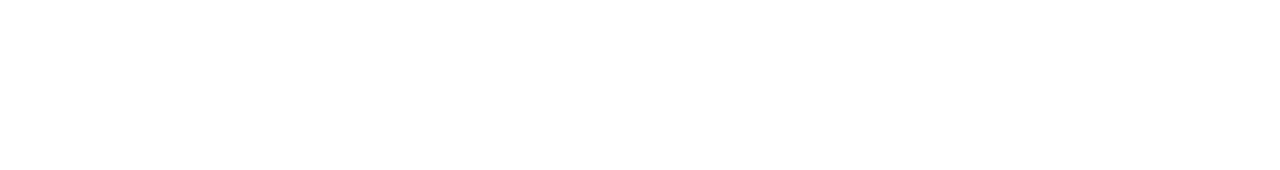
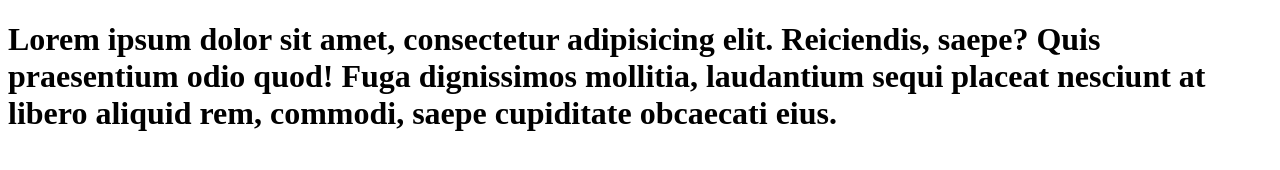
Before and after one commit to soloesunjuego700-cpu/mi-primer-repositorio, a plain HTML site: page nosotros.html in a window 1280 px wide. Drawn offline with Linux system fonts and the light colour scheme.

Commit message:
commit de los cambios al archivo

```diff
--- a/nosotros.html
+++ b/nosotros.html
@@ -1,11 +1,15 @@
 <!DOCTYPE html>
-<html lang="en">
+<html lang="es">
 <head>
     <meta charset="UTF-8">
     <meta name="viewport" content="width=device-width, initial-scale=1.0">
     <title>Document</title>
 </head>
 <body>
-
+  <h1>
+    Lorem ipsum dolor sit amet, consectetur adipisicing elit. Reiciendis, saepe?
+    Quis praesentium odio quod! Fuga dignissimos mollitia, laudantium sequi placeat
+    nesciunt at libero aliquid rem, commodi, saepe cupiditate obcaecati eius.
+  </h1>
 </body>
 </html>
```
